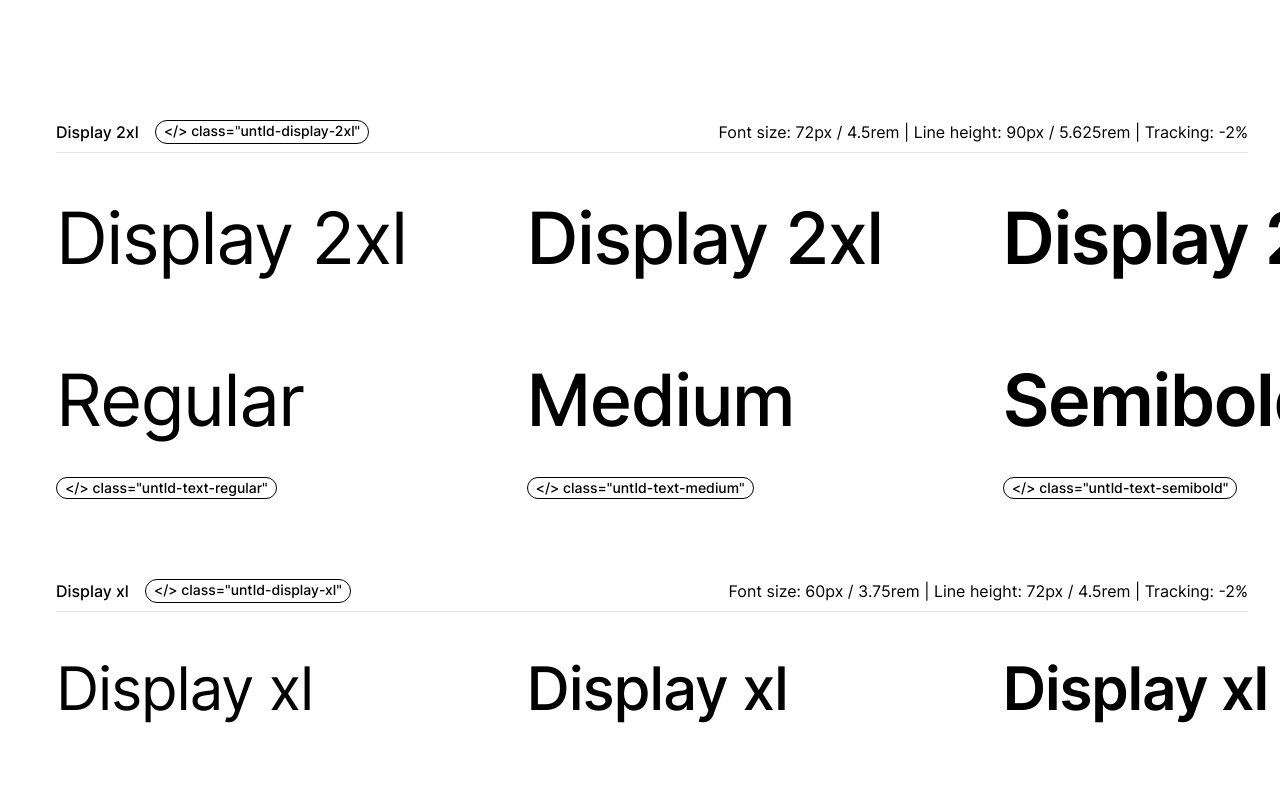
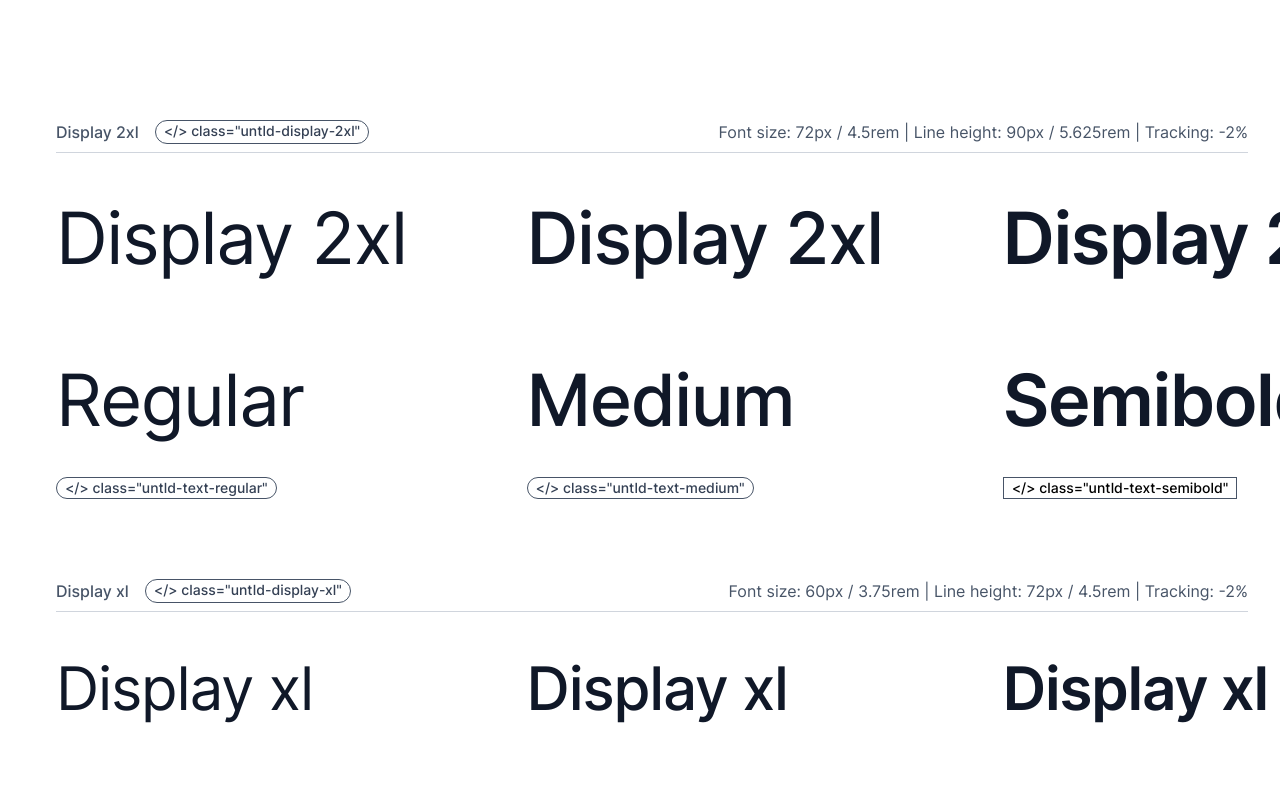
Before and after one commit to benjaminpreiss/untitled-ui-components, a SvelteKit app: page /typography in a window 1280 px wide. Shown: the part 600-1394 px from the top of the page. Built offline with nearby package versions, Linux system fonts and the light colour scheme.

Commit message:
adjusted colours with library colours

```diff
--- a/src/routes/typography/+page.svelte
+++ b/src/routes/typography/+page.svelte
@@ -81,7 +81,9 @@
 	];
 </script>
 
-<div class="flex flex-col items-start justify-start m-10 p-4 antialiased space-y-4">
+<div
+	class="flex flex-col items-start justify-start m-10 p-4 antialiased space-y-4 text-untld-gray-900"
+>
 	<div class="space-y-1 mb-6">
 		<h1 class="untld-display-lg untld-text-regular">Inter</h1>
 		<h2 class="text-[7rem] untld-text-regular">Ag</h2>
@@ -98,55 +100,65 @@
 	<div class="grid grid-cols-min gap-10 overflow-x-scroll relative">
 		{#each data as item}
 			<div
-				class=" col-span-4 sticky w-[calc(100vw-5.5em)] left-0 mt-10 pb-2 border-b border-gray-200"
+				class=" col-span-4 sticky w-[calc(100vw-5.5em)] left-0 mt-10 pb-2 border-b border-untld-gray-300"
 			>
 				<div class="flex justify-between">
 					<div class="flex">
-						<div class="mr-4 text-[1rem] leading-[1.5rem] untld-text-medium">
+						<div class="mr-4 text-[1rem] leading-[1.5rem] untld-text-medium text-untld-gray-600">
 							{item.header.stylename}
 						</div>
 						<div
-							class="border border-black rounded-full py-0.25 px-2 untld-text-medium untld-text-sm"
+							class="border border-untld-gray-600 text-untld-gray-700 rounded-full py-0.25 px-2 untld-text-medium untld-text-sm"
 						>
 							&lt;/&gt; class="{item.tailwind}"
 						</div>
 					</div>
-					<div class="untld-text-md untld-text-regular">{item.header.styledata}</div>
+					<div class="untld-text-md untld-text-regular text-untld-gray-600">
+						{item.header.styledata}
+					</div>
 				</div>
 			</div>
 			<div class="flex flex-col items-start space-y-8 mr-20">
-				<div class="{item.tailwind} untld-text-regular whitespace-nowrap">
+				<div class="{item.tailwind} untld-text-regular whitespace-nowrap text-untld-gray-900">
 					<p>{item.header.stylename}</p>
 					<p>Regular</p>
 				</div>
-				<div class="border border-black rounded-full py-0.25 px-2 untld-text-sm untld-text-medium">
+				<div
+					class="border border-untld-gray-600 text-untld-gray-700 rounded-full py-0.25 px-2 untld-text-sm untld-text-medium"
+				>
 					&lt;/&gt; class="untld-text-regular"
 				</div>
 			</div>
 			<div class="flex flex-col items-start space-y-8 mr-20">
-				<div class="{item.tailwind} untld-text-medium whitespace-nowrap">
+				<div class="{item.tailwind} untld-text-medium whitespace-nowrap text-untld-gray-900">
 					<p>{item.header.stylename}</p>
 					<p>Medium</p>
 				</div>
-				<div class="border border-black rounded-full py-0.25 px-2 untld-text-sm untld-text-medium">
+				<div
+					class="border border-untld-gray-600 text-untld-gray-700 rounded-full py-0.25 px-2 untld-text-sm untld-text-medium"
+				>
 					&lt;/&gt; class="untld-text-medium"
 				</div>
 			</div>
 			<div class="flex flex-col items-start space-y-8 mr-20">
-				<div class="{item.tailwind} untld-text-semibold whitespace-nowrap">
+				<div class="{item.tailwind} untld-text-semibold whitespace-nowrap text-untld-gray-900">
 					<p>{item.header.stylename}</p>
 					<p>Semibold</p>
 				</div>
-				<div class="border border-black rounded-full py-0.25 px-2 untld-text-sm untld-text-medium">
+				<div
+					class="border border-untld-gray-600 text-untld-gray-700rounded-full py-0.25 px-2 untld-text-sm untld-text-medium"
+				>
 					&lt;/&gt; class="untld-text-semibold"
 				</div>
 			</div>
 			<div class="flex flex-col items-start space-y-8 mr-20">
-				<div class="{item.tailwind} untld-text-bold whitespace-nowrap">
+				<div class="{item.tailwind} untld-text-bold whitespace-nowrap text-untld-gray-900">
 					<p>{item.header.stylename}</p>
 					<p>Bold</p>
 				</div>
-				<div class="border border-black rounded-full py-0.25 px-2 untld-text-sm untld-text-medium">
+				<div
+					class="border border-untld-gray-600 text-untld-gray-700 rounded-full py-0.25 px-2 untld-text-sm untld-text-medium"
+				>
 					&lt;/&gt; class="untld-text-bold"
 				</div>
 			</div>
```
